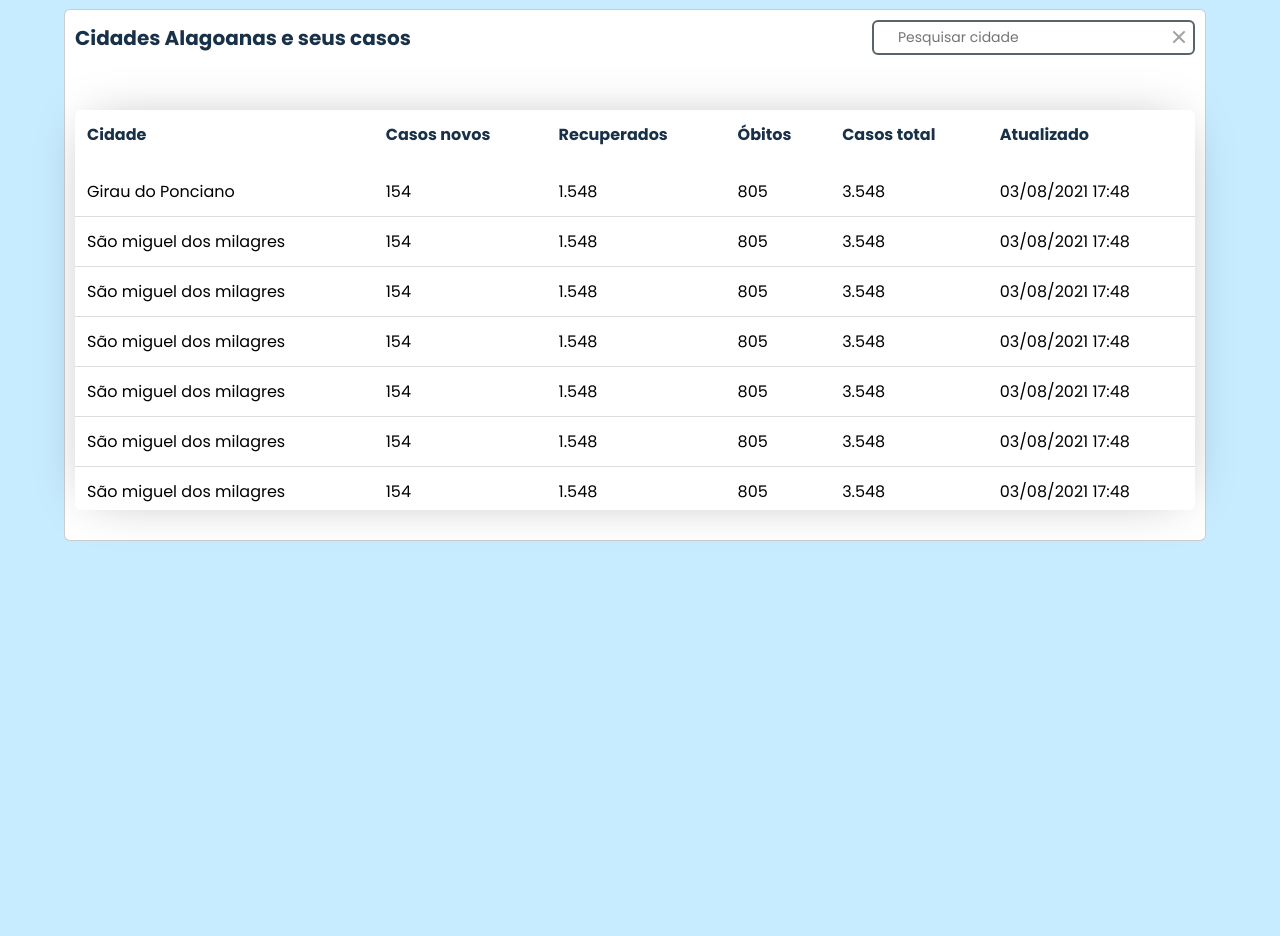
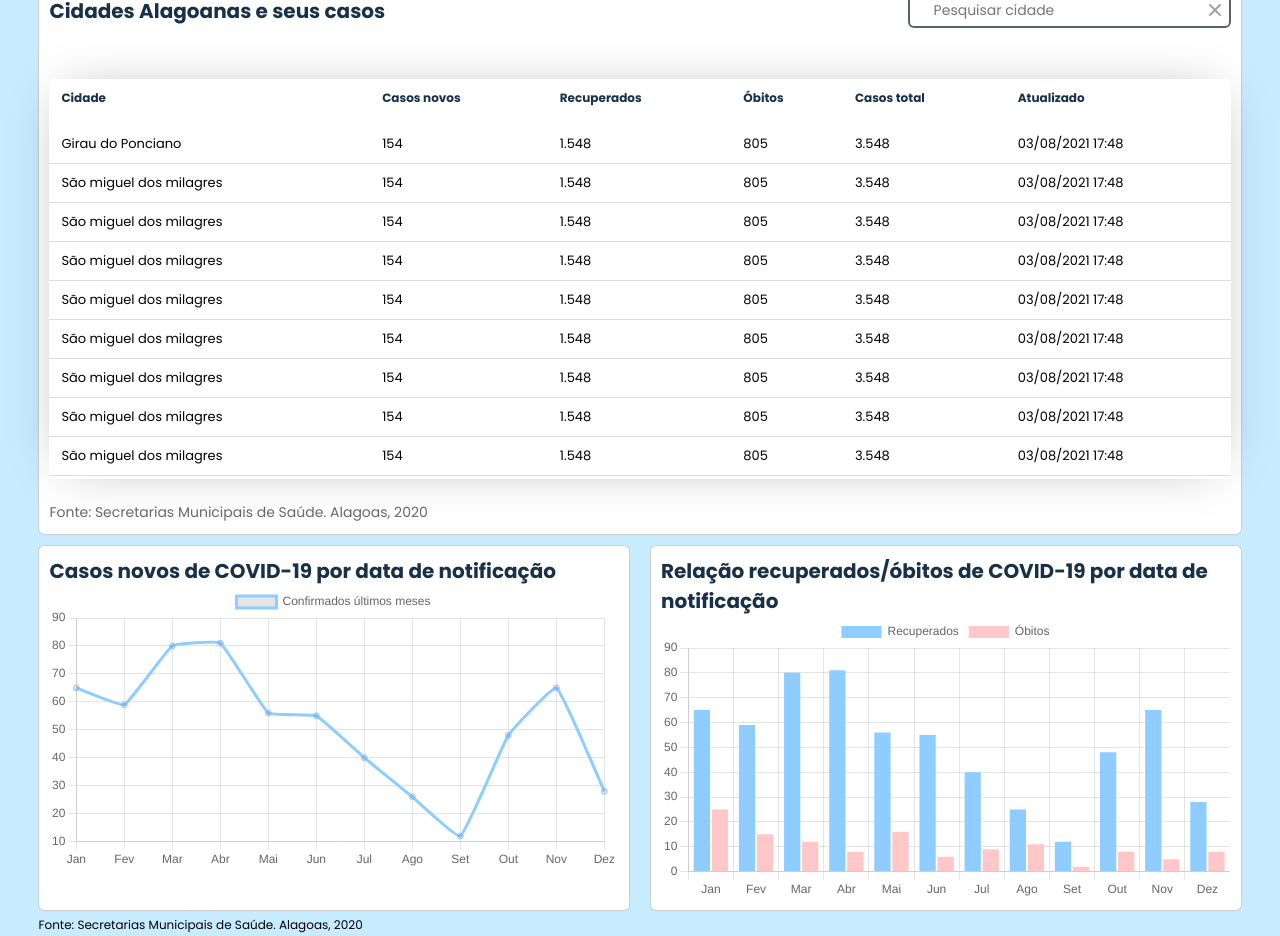
Before and after one commit to higinoRodrigo/covid-al, a React (Create React App) app: page / in a window 1280 px wide. Shown: the part 340-1276 px from the top of the page. Before the commit the page ends 891 px from the top, so only its background shows below. Built offline with nearby package versions, Linux system fonts and the light colour scheme.

Commit message:
add charts

```diff
--- a/package.json
+++ b/package.json
@@ -3,15 +3,13 @@
   "version": "0.1.0",
   "private": true,
   "dependencies": {
-    "@fortawesome/fontawesome-free": "^5.15.3",
-    "@fortawesome/fontawesome-svg-core": "^1.2.35",
-    "@fortawesome/free-solid-svg-icons": "^5.15.3",
-    "@fortawesome/react-fontawesome": "^0.1.14",
     "@testing-library/jest-dom": "^5.11.4",
     "@testing-library/react": "^11.1.0",
     "@testing-library/user-event": "^12.1.10",
+    "chart.js": "^3.5.0",
     "node-sass": "^6.0.1",
     "react": "^17.0.2",
+    "react-chartjs-2": "^3.0.4",
     "react-dom": "^17.0.2",
     "react-icons": "^4.2.0",
     "react-scripts": "4.0.3",
--- a/src/App.jsx
+++ b/src/App.jsx
@@ -1,6 +1,7 @@
 import Nav from './components/nav/Nav.jsx'
 import Cards from './components/cards/Card.jsx'
 import CidadesBox from './components/cidadesBox/CidadesBox.jsx'
+import Charts from './components/charts/Charts.jsx'
 
 import './styles/global.scss'
 
@@ -50,6 +51,10 @@ function App() {
           <CidadesBox></CidadesBox>
         </div>
 
+        <div className="section_4">
+          <Charts />
+          <span>Fonte: Secretarias Municipais de Saúde. Alagoas, 2020</span>
+        </div>
       </div>
     </div>
 
--- a/src/components/cards/card.module.scss
+++ b/src/components/cards/card.module.scss
@@ -1,7 +1,6 @@
 .card {
   flex: 1;
   width: 100%;
-  margin: 1rem;
   padding: 1rem;
   border: 1px solid rgba(149, 149, 149, 0.466);
   border-radius: 6px;
--- /dev/null
+++ b/src/components/charts/Charts.jsx
@@ -0,0 +1,63 @@
+import React from 'react';
+import { Line, Bar } from 'react-chartjs-2'
+
+import styles from './charts.module.scss';
+
+
+
+export default function Charts(props) {
+
+
+  return (
+    <div className='containerCharts'>
+
+
+
+      <div className={styles.content}>
+        <h1>Casos novos de COVID-19 por data de notificação</h1>
+        <div className={styles.chartsBox}>
+          <Line
+            data={{
+              labels: ['Jan', 'Fev', 'Mar', 'Abr', 'Mai' ,'Jun', 'Jul', 'Ago', 'Set', 'Out', 'Nov', 'Dez'],
+              datasets: [
+                {
+                  label: 'Confirmados últimos meses',
+                  data: [65, 59, 80, 81, 56, 55, 40, 26, 12, 48, 65, 28],
+                  fill: false,
+                  borderColor: '#8fccff',
+                  tension: 0.1
+                }
+              ],
+
+            }}
+          />
+        </div>
+      </div>
+
+
+      <div className={styles.content}>
+        <h1>Relação recuperados/óbitos de COVID-19 por data de notificação</h1>
+        <div className={styles.chartsBox}>
+          <Bar
+            data={{
+              labels: ['Jan', 'Fev', 'Mar', 'Abr', 'Mai' ,'Jun', 'Jul', 'Ago', 'Set', 'Out', 'Nov', 'Dez'],
+              datasets: [
+                {
+                  label: 'Recuperados',
+                  data: [65, 59, 80, 81, 56, 55, 40, 25, 12, 48, 65, 28],
+                  backgroundColor: '#8fccff',
+                },
+                {
+                  label: 'Óbitos',
+                  data: [25, 15, 12, 8, 16, 6, 9, 11, 2, 8, 5, 8],
+                  backgroundColor: '#ffc7c7',
+                }
+              ],
+
+            }}
+          />
+        </div>
+      </div>
+    </div>
+  )
+}
--- /dev/null
+++ b/src/components/charts/charts.module.scss
@@ -0,0 +1,12 @@
+  span {
+    font-size: 1.2rem;
+    color: rgb(104, 104, 104);
+  }
+  .content {
+    background: white;
+    border-radius: 6px;
+    flex: 1;
+    padding: 1rem;
+    border: 1px solid rgba(149, 149, 149, 0.466);
+
+  }
--- a/src/components/cidadesBox/CidadesBox.jsx
+++ b/src/components/cidadesBox/CidadesBox.jsx
@@ -153,6 +153,8 @@ export default function CidadesBox() {
             </tbody>
           </table>
         </div>
+
+        <span>Fonte: Secretarias Municipais de Saúde. Alagoas, 2020</span>
       </div>
     </div>
   )
--- a/src/components/cidadesBox/cidadesBox.module.scss
+++ b/src/components/cidadesBox/cidadesBox.module.scss
@@ -1,6 +1,6 @@
 .containerCity {
   flex: 1;
-  margin: 1rem;
+  margin-bottom: 1rem;
   background: white;
   border-radius: 6px;
   padding: 1rem;
@@ -22,7 +22,7 @@
 
       &:focus {
         border-color:#4dabe2;
-        outline: none;
+        outline: transparent;
       }
     }
 
@@ -49,7 +49,10 @@
   }
 
   .main {
-
+    span {
+      font-size: 1.4rem;
+      color: rgb(104, 104, 104);
+    }
     .infoMobile {
       display: flex;
       justify-content: flex-end;
@@ -90,6 +93,9 @@
           border-radius: 6px;
 
           th,td,tr {
+            font-size: 1.3rem;
+            line-height: 14px;
+            font-weight: 500;
             white-space: nowrap;
           }
 
@@ -99,6 +105,8 @@
               padding: 1.2rem 1.2rem 2rem 1.2rem;
               text-align: left;
               color: #193148;
+              font-weight: bold;
+              font-size: 1.2rem;
             }
           }
 
--- a/src/styles/global.scss
+++ b/src/styles/global.scss
@@ -19,6 +19,19 @@ body {
   font-family: 'Poppins', sans-serif;
   color: $white;
 }
+body::-webkit-scrollbar {
+  width: 8px;
+  height: 8px;
+}
+body::-webkit-scrollbar-track {
+  background: $white;
+  border-radius: 6px;
+}
+body::-webkit-scrollbar-thumb {
+  background-color: rgb(3, 99, 121);
+  border-radius: 20px;
+  border: 3px solid $white;
+}
 button,
 input,
 textarea {
@@ -28,6 +41,9 @@ textarea {
 }
 h1 {
   font-size: 2rem;
+}
+span {
+  color: $black;
 }
 i {
   font-size: 1.6rem;
@@ -40,7 +56,7 @@ i {
   width: 100%;
 }
 #content {
-  max-width: 90%;
+  max-width: 94vw;
   margin:0 auto;
   display: flex;
   flex-direction: column;
@@ -49,17 +65,16 @@ i {
   display: flex;
   flex-wrap: wrap;
   margin-bottom: 1rem;
+  gap: 1rem;
 }
 .section_1{
   flex-direction: column;
 }
 .section_2{
   flex-direction: row;
-  margin-left: -1rem;
 }
 .section_3{
   flex-direction: column;
-  margin-left: -1rem;
   flex-wrap: nowrap;
 }
 
@@ -75,14 +90,23 @@ i {
   border-width: 0;
 }
 
+
+.containerCharts {
+  width: 100%;
+  gap: 2rem;
+  display: flex;
+  flex-direction: row;
+}
+
+
 @media(max-width: 1080px) {
   html {
     font-size: 57%;
   }
 }
-@media(max-width: 820px) {
-  #v_hidden {
-    visibility: visible;
+@media(max-width: 800px) {
+  .containerCharts {
+    flex-direction: column;
   }
 }
 @media(max-width: 720px) {
@@ -90,3 +114,8 @@ i {
     font-size: 50%;
   }
 }
+@media(max-width: 650px) {
+  #v_hidden {
+    visibility: visible;
+  }
+}
```
Also changed, not shown: 2 other files (tests, documents, lock files or other folders).
